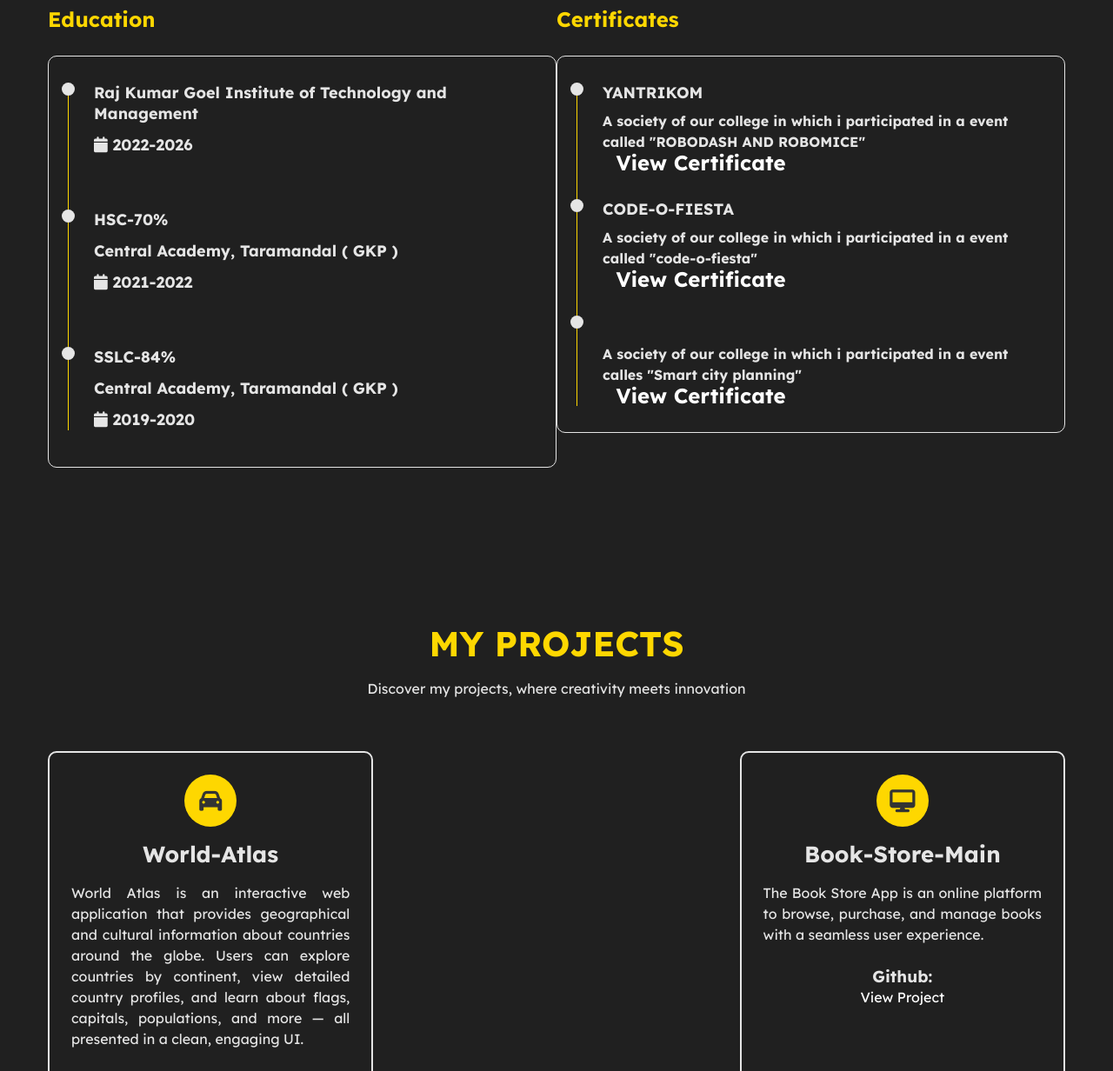
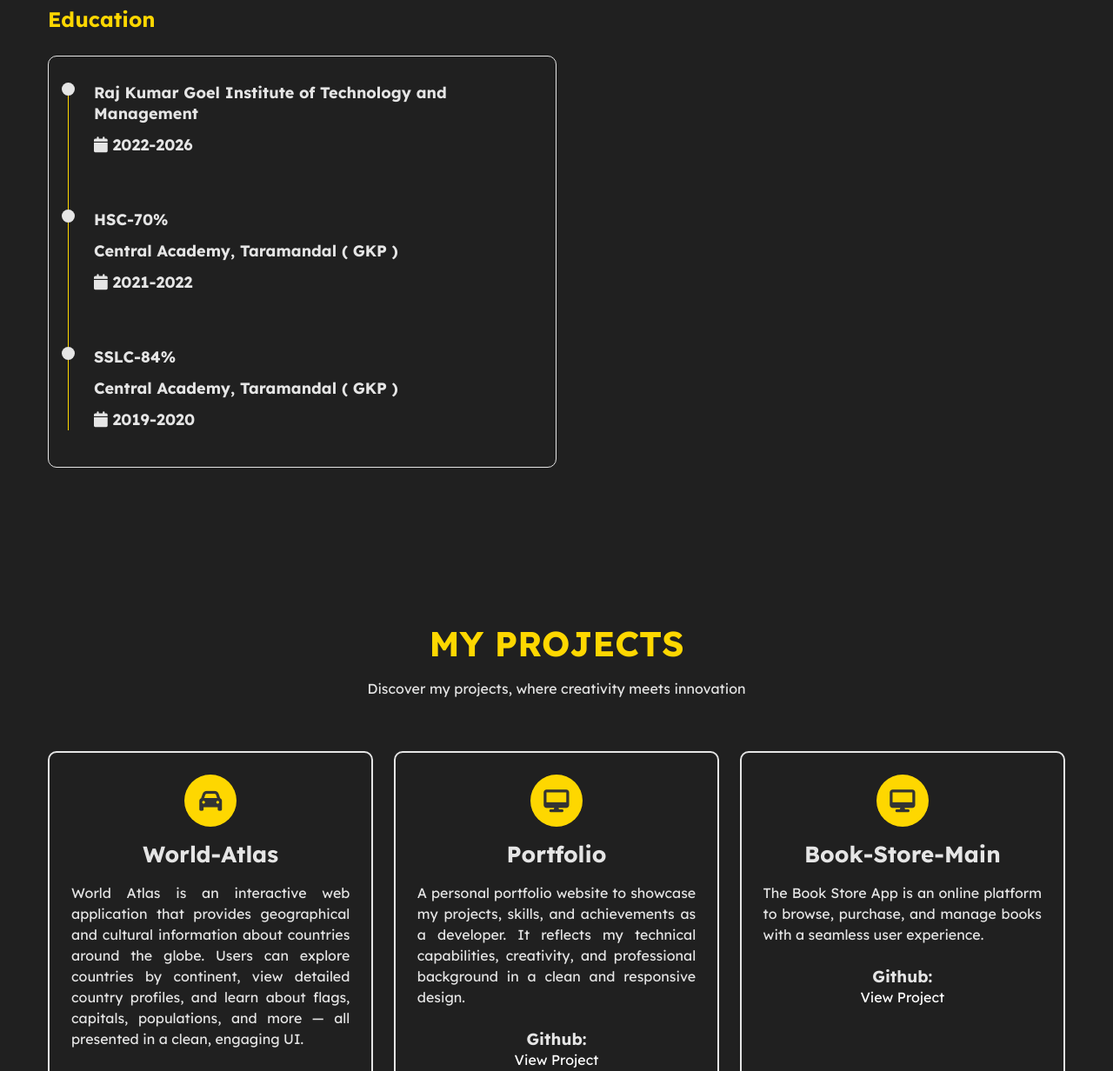
Before and after one commit to kuldeep1306/tripathi, a plain HTML site: page index.html in a window 1280 px wide. Shown: the part 1000-2232 px from the top of the page at 87% size. Drawn offline with nearby package versions, Linux system fonts and the light colour scheme.

Commit message:
Update index.html

```diff
--- a/index.html
+++ b/index.html
@@ -135,56 +135,7 @@
                 </div>
                 </div>
 
-                                <div class="internship">
-                    <h3 class="title">Certificates</h3>
-                    <div class="row">
-                        <div class="timeline-box">
-                            <div class="timeline">
 
-                                <!-- Timeline-item -->
-                                <div class="timeline-item">
-                                    <div class="circle-dot"></div>
-                                    <h3 class="timeline-title">
-                                        YANTRIKOM
-                                        &nbsp;
-
-                                        <P><h4>A society of our college in which i participated in a event called "ROBODASH AND ROBOMICE"</h4>
-
-                                        <p><h2>&nbsp;
-                                    <a href="./files/Yantrikom.jpeg"    class="btn active">View Certificate</a>
-                                    </h3>
-                                </div>
-                                    <div class="timeline-item">
-                                    <div class="circle-dot"></div>
-                                    <h3 class="timeline-title">
-                                        CODE-O-FIESTA
-                                        &nbsp;
-
-                                        <P><h4>A society of our college in which i participated in a event called "code-o-fiesta"</h4>
-
-                                        <p><h2>&nbsp;
-                                    <a href="./files/code-o-fiesta.jpeg"    class="btn active">View Certificate</a>
-                                    </h3>
-                                </div>
-                                <div class="timeline-item">
-                                    <div class="circle-dot"></div>
-                                    <h3 class="timeline-title">
-
-                                        &nbsp;
-
-                                        <P><h4>A society of our college in which i participated in a event calles "Smart city planning"</h4>
-
-                                        <p><h2>&nbsp;
-                                    <a href="./files/Sthapatya.jpeg"    class="btn active">View Certificate</a>
-                                    </h3>
-                                </div>
-
-
-
-                            </div>
-                        </div>
-                    </div>
-                </div>
 
 
             </div>
@@ -208,6 +159,15 @@
                     <p>World Atlas is an interactive web application that provides geographical and cultural information about countries around the globe. Users can explore countries by continent, view detailed country profiles, and learn about flags, capitals, populations, and more — all presented in a clean, engaging UI.</p>
                 &nbsp;
                 <h3>Github:</h3><a href="https://github.com/utkarshtripathi45/World-Atlas" class="btn active">View Project</a>
+
+                </div>
+
+                <div class="project">
+                    <i class="fa fa-desktop"></i>
+                    <h4>Portfolio</h4>
+                    <p>A personal portfolio website to showcase my projects, skills, and achievements as a developer. It reflects my technical capabilities, creativity, and professional background in a clean and responsive design.</p>
+                &nbsp;
+                <h3>Github:</h3><a href="https://github.com/utkarshtripathi45/Portfolio" class="btn active">View Project</a>
 
                 </div>
 
```
